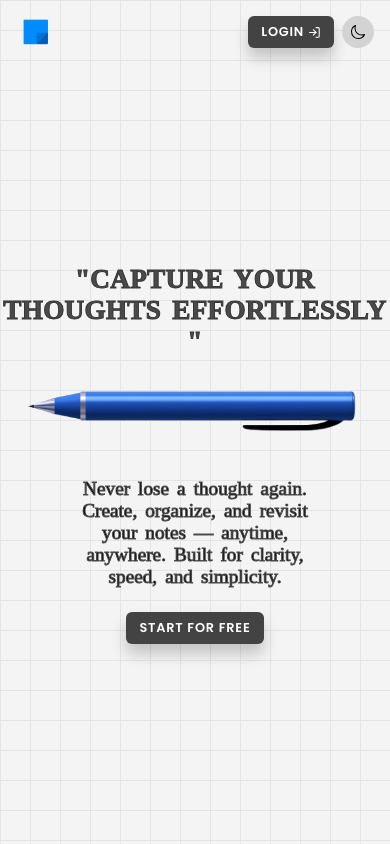
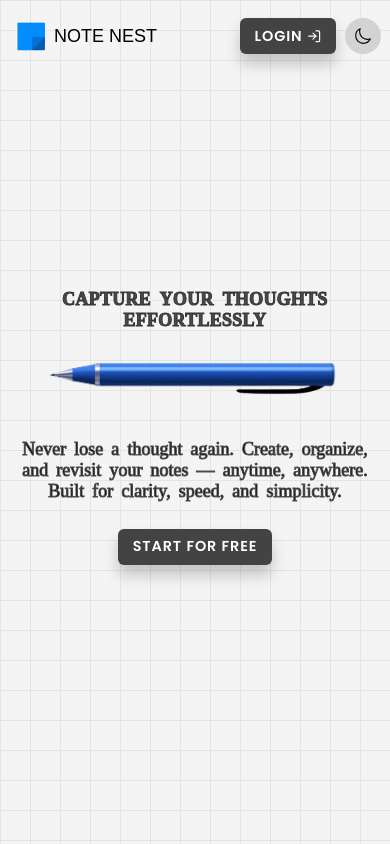
Before and after one commit to yashchohtel/My-notes-mern-app, a React (Vite) app in the folder FRONTEND/: page / in a window 390 px wide. Built offline with nearby package versions, Linux system fonts and the light colour scheme; no server answers; a web font is replaced by a local one.

Commit message:
responsive done

```diff
--- a/FRONTEND/src/Components/ConfirmBox/confirmBox.css
+++ b/FRONTEND/src/Components/ConfirmBox/confirmBox.css
@@ -44,3 +44,31 @@
     border-color: var(--border-primary);
     color: var(--text-color-primary-light);
 }
+
+@media (max-width: 1200px) {
+    /* large desktops */
+}
+
+@media (max-width: 1024px) {
+    /* laptops */
+}
+
+@media (max-width: 600px) {
+
+    /* tablets */
+    .confirm_box {
+        width: 90%;
+    }
+
+    .confirm_box_content {
+        width: 100%;
+    }
+}
+
+@media (max-width: 480px) {
+    /* phones */
+}
+
+@media (max-width: 360px) {
+    /* small phones */
+}
--- a/FRONTEND/src/Components/Navbar/navbar.css
+++ b/FRONTEND/src/Components/Navbar/navbar.css
@@ -205,6 +205,7 @@
         height: 8rem;
         left: 0;
         top: -8rem;
+        padding: 1rem;
     }
 
     .searchBar_close {
@@ -274,17 +275,13 @@
 @media (max-width: 480px) {
     /* phones */
 
-    /* navigation logo */
-    .nav_logo {
-        display: none;
-    }
 
     .layout_btn {
         display: none;
     }
 
     .nevigationMenu {
-        right: 80%;
+        right: 50%;
     }
 
 }
@@ -292,13 +289,24 @@
 @media (max-width: 410px) {
     /* phones */
 
-    /* navigation logo */
-    .nav_logo {
-        display: none;
+    .navbar {
+        padding: 1.5rem 1rem;
     }
 
+    .navbar__left {
+        gap: 0rem;
+    }
+
+    .navbar__left p {
+        font-size: 2rem;
+
+    }
 }
 
-@media (max-width: 360px) {
+@media (max-width: 340px) {
+
     /* small phones */
+    .navbar__left p {
+        font-size: 1.7rem;
+    }
 }
--- a/FRONTEND/src/Components/RegisterForm/registerForm.css
+++ b/FRONTEND/src/Components/RegisterForm/registerForm.css
@@ -6,6 +6,7 @@
     width: 100%;
     max-width: 45rem;
     color: #818cf8;
+    margin-top: -15rem;
 }
 
 .register_form h2 {
@@ -95,8 +96,34 @@
 
 }
 
-.loder{
+.loder {
     display: flex;
     align-items: center;
     justify-content: center;
 }
+
+@media (max-width: 1200px) {
+    /* large desktops */
+}
+
+@media (max-width: 1024px) {
+    /* laptops */
+}
+
+@media (max-width: 768px) {
+    /* tablets */
+}
+
+@media (max-width: 450px) {
+
+    /* phones */
+    .register_form {
+        width: 95%;
+        margin-top: -15rem;
+    }
+
+}
+
+@media (max-width: 360px) {
+    /* small phones */
+}
--- a/FRONTEND/src/Components/SecondaryNav/secondaryNav.css
+++ b/FRONTEND/src/Components/SecondaryNav/secondaryNav.css
@@ -98,6 +98,7 @@
     }
 
 }
+
 @media (max-width: 640px) {
     /* phones */
 
@@ -110,6 +111,10 @@
         gap: 1rem;
     }
 
+    .filter-options {
+        left: -160%;
+    }
+
 }
 
 @media (max-width: 480px) {
--- a/FRONTEND/src/index.css
+++ b/FRONTEND/src/index.css
@@ -235,10 +235,6 @@ img {
 }
 
 
-
-
-
-
 /* width */
 ::-webkit-scrollbar {
     width: 8px;
@@ -305,21 +301,20 @@ img {
 
 @media (max-width: 750px) {
     /* tablets */
-
-    html {
-        font-size: 53.125%;
-        /* 1rem = 8.5px */
-    }
-
 }
 
-@media (max-width: 650px) {
-    html {
-        font-size: 50.125%;
-        /* 1rem = 8.5px */
-    }
-}
 
 @media (max-width: 360px) {
     /* small phones */
 }
+
+
+
+
+
+
+@media (max-width: 1200px) { /* large desktops */ }
+@media (max-width: 1024px) { /* laptops */ }
+@media (max-width: 768px)  { /* tablets */ }
+@media (max-width: 480px)  { /* phones */ }
+@media (max-width: 360px)  { /* small phones */ }
--- a/FRONTEND/src/pages/Admin/admin.css
+++ b/FRONTEND/src/pages/Admin/admin.css
@@ -38,13 +38,14 @@
     width: 100%;
     height: 100%;
     overflow-y: auto;
-    padding-bottom: 8rem;
+    padding-bottom: 20rem;
+    overflow-x: scroll;
 }
-
 
 /* border on table th and td */
 .table_section table {
     width: 100%;
+    min-width: 125rem;
     table-layout: auto;
     border-spacing: 1.5px;
     border: none;
@@ -177,3 +178,23 @@
     align-items: center;
     justify-content: center;
 }
+
+@media (max-width: 1200px) {
+    /* large desktops */
+}
+
+@media (max-width: 1024px) {
+    /* laptops */
+}
+
+@media (max-width: 768px) {
+    /* tablets */
+}
+
+@media (max-width: 480px) {
+    /* phones */
+}
+
+@media (max-width: 360px) {
+    /* small phones */
+}
--- a/FRONTEND/src/pages/AllNotes/allNotes.css
+++ b/FRONTEND/src/pages/AllNotes/allNotes.css
@@ -193,7 +193,7 @@
     .notes_display_sec {
         grid-template-columns: repeat(1, 1fr);
         padding: 0px 1rem;
-        padding-bottom: 5rem;
+        padding-bottom: 10rem;
     }
 
 
--- a/FRONTEND/src/pages/PassReset/passReset.css
+++ b/FRONTEND/src/pages/PassReset/passReset.css
@@ -28,3 +28,18 @@
     justify-content: center;
     color: var(--text-color-primary-bright);
 }
+
+@media (max-width: 450px) {
+
+    /* phones */
+
+    .send_otp_container {
+        width: 95%;
+        margin-top: -15rem;
+    }
+
+    .button {
+        width: 70%;
+    }
+
+}
--- a/FRONTEND/src/pages/UserAccount/userAccount.css
+++ b/FRONTEND/src/pages/UserAccount/userAccount.css
@@ -251,3 +251,53 @@
 .pro_edit_form .desc {
     font-size: 1.5rem;
 }
+
+@media (max-width: 1200px) {
+    /* large desktops */
+}
+
+@media (max-width: 1024px) {
+    /* laptops */
+}
+
+@media (max-width: 600px) {
+    /* tablets */
+
+    .userPrifile_section {
+        padding: 0 0rem;
+    }
+
+    .userPrifile_section .details {
+        flex-direction: column;
+        gap: 2rem;
+        padding-bottom: 2rem;
+        margin-bottom: 15rem;
+    }
+
+    .details .v-rule {
+        height: 5px;
+        width: auto;
+    }
+
+    .detail_display li {
+        margin-bottom: 1rem;
+    }
+
+    .detail_display li p {
+        margin-left: 0rem;
+        display: block;
+    }
+
+    .upload_image form {
+        width: 95%;
+    }
+
+}
+
+@media (max-width: 480px) {
+    /* phones */
+}
+
+@media (max-width: 360px) {
+    /* small phones */
+}
--- a/FRONTEND/src/pages/VerifyEmail/verifyEmail.css
+++ b/FRONTEND/src/pages/VerifyEmail/verifyEmail.css
@@ -93,13 +93,38 @@
     text-align: center;
 }
 
-.otp_description span{
+.otp_description span {
     text-decoration: underline;
     cursor: pointer;
     margin-left: 0.5rem;
     color: var(--text-color-primary-bright);
 }
 
-.try_again{
+.try_again {
     color: var(--text-color-secondary-light);
 }
+
+@media (max-width: 1200px) {
+    /* large desktops */
+}
+
+@media (max-width: 1024px) {
+    /* laptops */
+}
+
+@media (max-width: 600px) {
+
+    /* tablets */
+    .otp_description span {
+        display: block;
+        margin-top: 1rem;
+    }
+}
+
+@media (max-width: 480px) {
+    /* phones */
+}
+
+@media (max-width: 360px) {
+    /* small phones */
+}
--- a/FRONTEND/src/pages/Welcome/Welcome.jsx
+++ b/FRONTEND/src/pages/Welcome/Welcome.jsx
@@ -19,7 +19,7 @@ const Welcome = () => {
                 {/* welcome page content */}
                 <div className="welcomePage__content">
 
-                    <h1> "Capture Your Thoughts Effortlessly "</h1>
+                    <h1> <span className='quote'>"</span> Capture Your Thoughts Effortlessly <span className='quote'>"</span></h1>
 
                     <img src="/pen.png" alt="png" />
 
--- a/FRONTEND/src/pages/Welcome/welcome.css
+++ b/FRONTEND/src/pages/Welcome/welcome.css
@@ -60,8 +60,46 @@
     /* laptops */
 }
 
-@media (max-width: 768px) {
+@media (max-width: 810px) {
+
     /* tablets */
+    .welcomePage__content h1 {
+        font-size: 3rem;
+    }
+}
+
+@media (max-width: 710px) {
+
+    /* tablets */
+    .welcomePage__content h1 {
+        font-size: 2.8rem;
+    }
+}
+
+@media (max-width: 670px) {
+
+    /* tablets */
+    .welcomePage__content {
+        margin-top: -2rem;
+    }
+
+    .welcomePage__content h1 {
+        font-size: 2rem;
+    }
+
+    .quote {
+        display: none;
+    }
+
+    .welcomePage__content img {
+        height: 7rem;
+    }
+
+    .welcomePage__content p {
+        font-size: 2rem;
+        width: 90%;
+    }
+
 }
 
 @media (max-width: 480px) {
```
